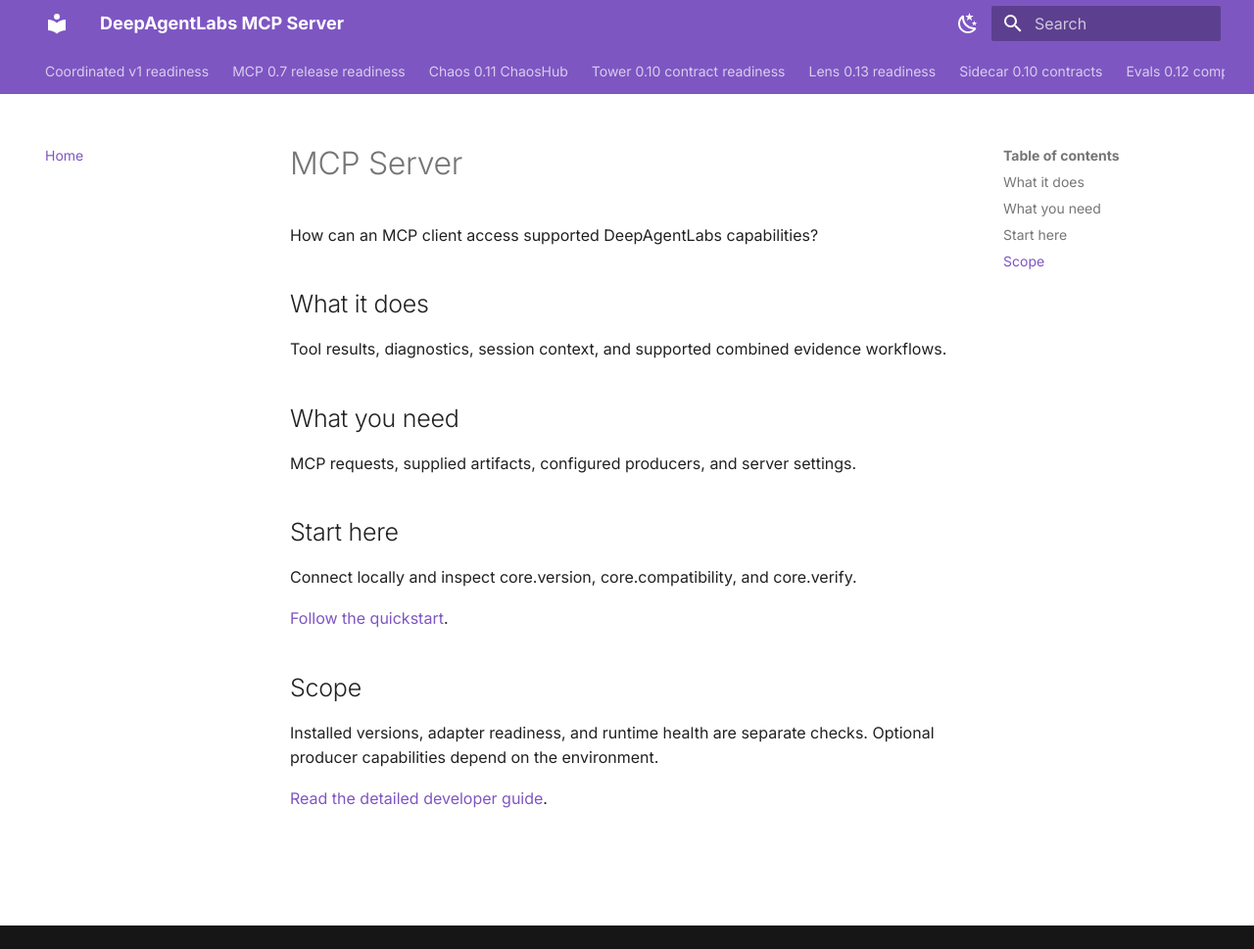
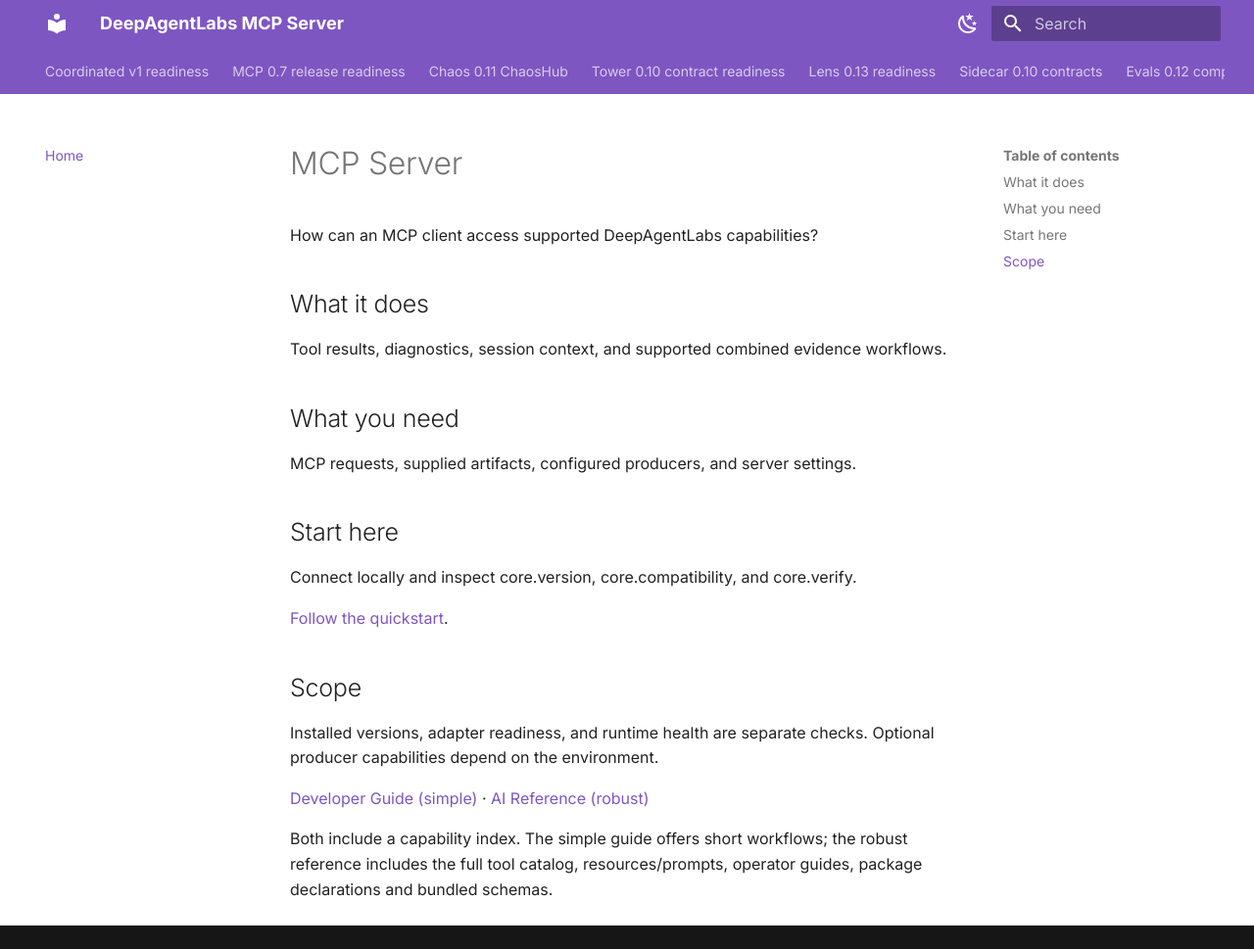
Before and after one commit to DeepAgentLabs/mcp-server, an MkDocs documentation site: the page built from docs/index.md, in a window 1280 px wide and 969 px high. Shown: the whole window at 98% size. Built offline with MkDocs 1.6.1 and Material for MkDocs 9.7.7, drawn with Linux system fonts in a browser that asks for light colours.

Commit message:
docs: complete docs/index.md documentation coverage

```diff
--- a/docs/index.md
+++ b/docs/index.md
@@ -20,4 +20,6 @@ Connect locally and inspect core.version, core.compatibility, and core.verify.
 
 Installed versions, adapter readiness, and runtime health are separate checks. Optional producer capabilities depend on the environment.
 
-[Read the detailed developer guide](developer-guide.md).
+[Developer Guide (simple)](developer-guide.md#capability-index) · [AI Reference (robust)](https://deepagentlabs.io/mcp/docs/llms-full.md)
+
+Both include a capability index. The simple guide offers short workflows; the robust reference includes the full tool catalog, resources/prompts, operator guides, package declarations and bundled schemas.
```
